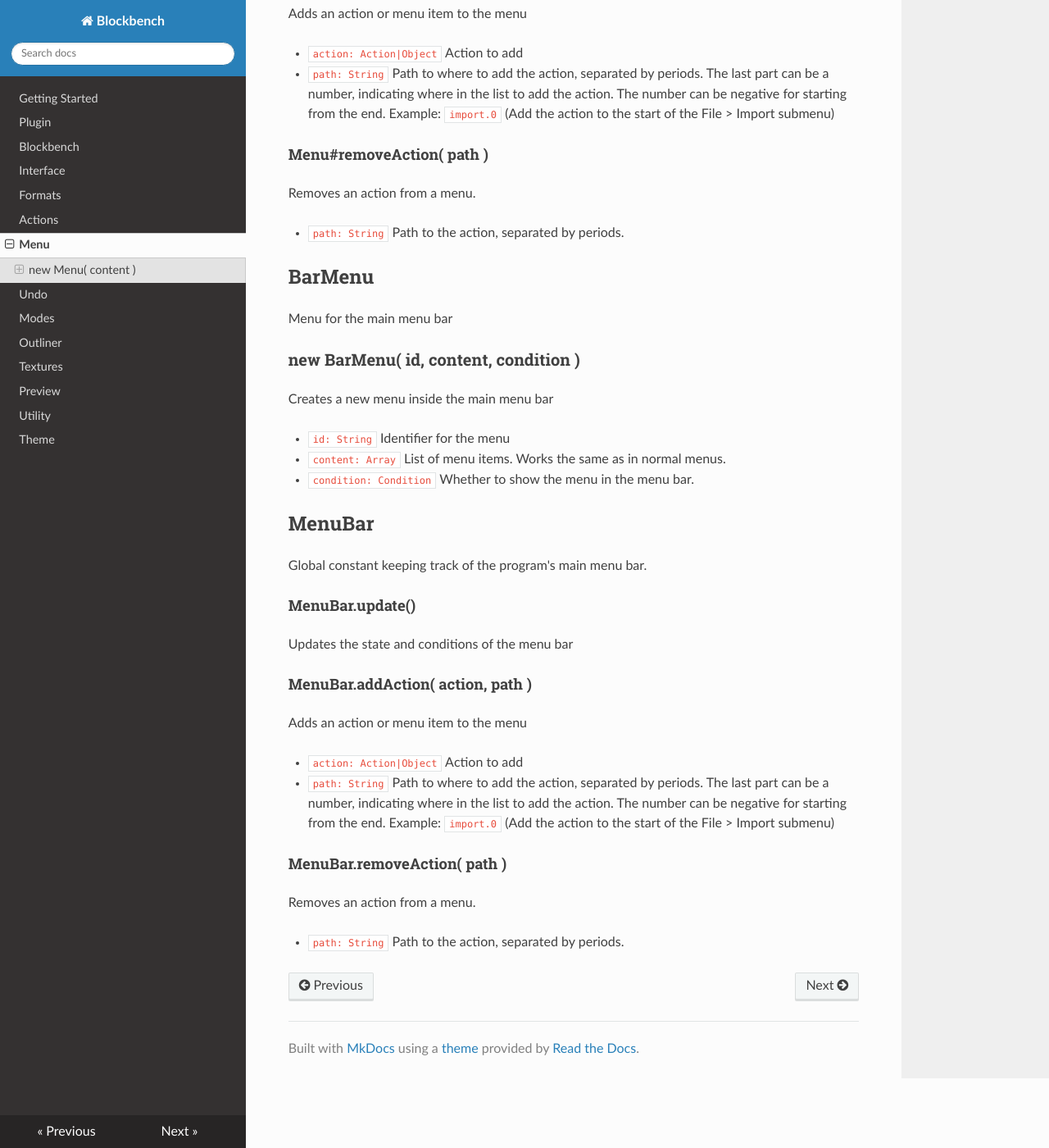
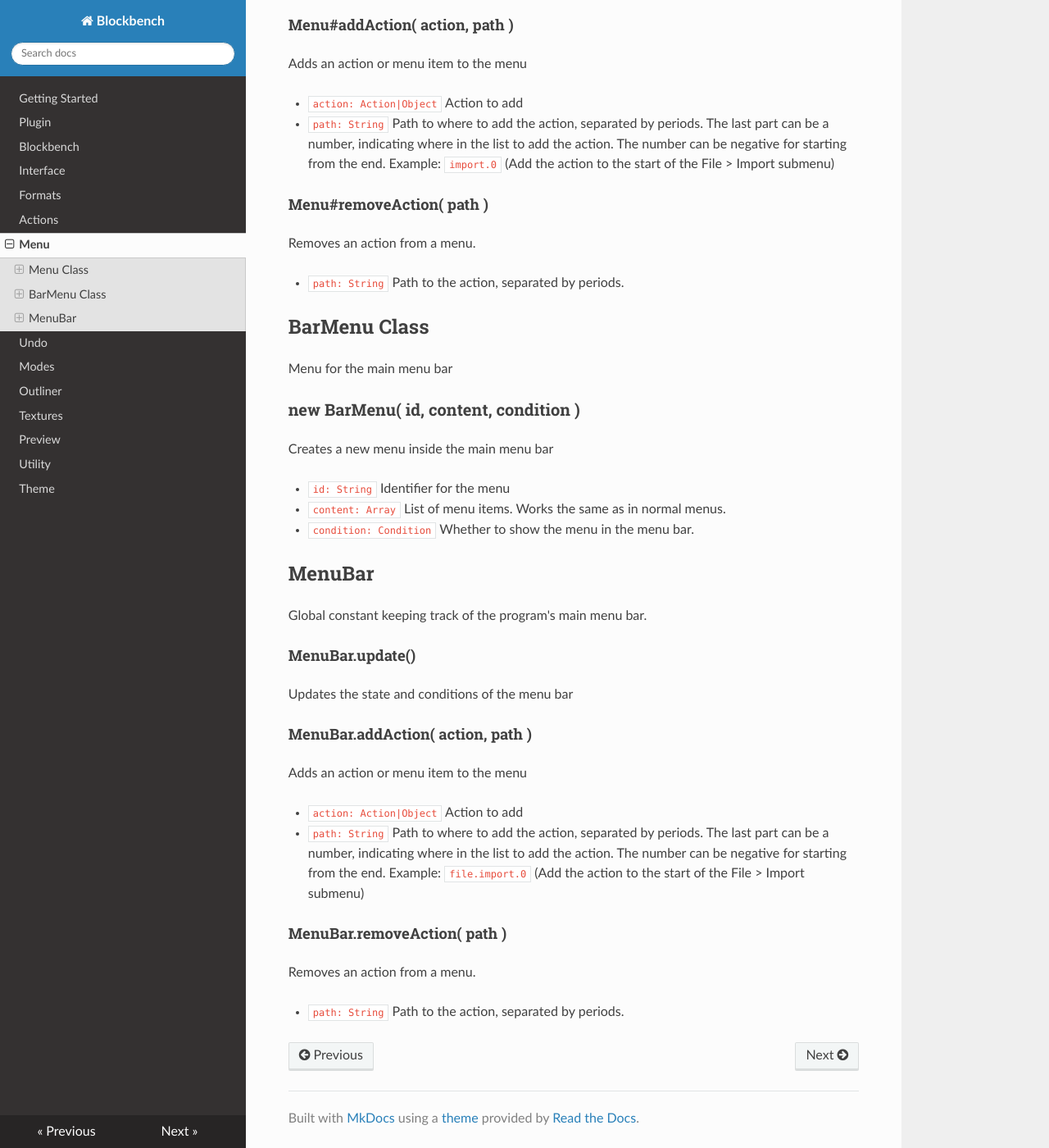
Before and after one commit to thedigitaloctopus/blockbench-docs, an MkDocs documentation site: the page built from docs/menu.md, in a window 1280 px wide and 1400 px high, scrolled down 957 px. Shown: the whole window at 82% size. Built offline with MkDocs 1.6.1, drawn with Linux system fonts in a browser that asks for light colours; nearby versions of some CDN libraries.

Commit message:
Fix typos

```diff
--- a/docs/menu.md
+++ b/docs/menu.md
@@ -1,5 +1,6 @@
+# Menus
 
-## Menu
+## Menu Class
 
 A menu or context menu.
 
@@ -40,7 +41,7 @@
 
 * `path: String` Path to the action, separated by periods.
 
-## BarMenu
+## BarMenu Class
 
 Menu for the main menu bar
 
@@ -67,7 +68,7 @@
 Adds an action or menu item to the menu
 
 * `action: Action|Object` Action to add
-* `path: String` Path to where to add the action, separated by periods. The last part can be a number, indicating where in the list to add the action. The number can be negative for starting from the end. Example: `import.0` (Add the action to the start of the File > Import submenu)
+* `path: String` Path to where to add the action, separated by periods. The last part can be a number, indicating where in the list to add the action. The number can be negative for starting from the end. Example: `file.import.0` (Add the action to the start of the File > Import submenu)
 
 #### MenuBar.removeAction( path )
 
--- a/package.json
+++ b/package.json
@@ -4,7 +4,7 @@
   "description": "Blockbench Documentation",
   "main": "index.js",
   "scripts": {
-    "test": "eplorer \"http://127.0.0.1:8000\" && mkdocs serve",
+    "test": "explorer \"http://127.0.0.1:8000\" && mkdocs serve",
     "deploy": "mkdocs gh-deploy"
   },
   "repository": {
```
